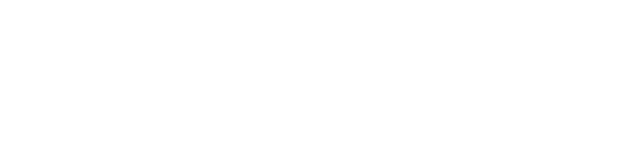
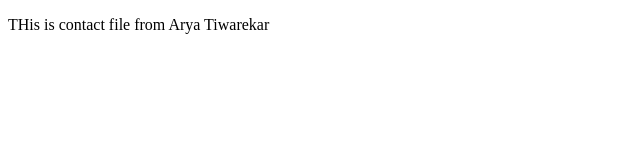
Before and after one commit to amrutgawade-dev/Github-Tutorials, a plain HTML site: page Contact.html in a window 1280 px wide. Shown: the whole page, without its empty margins (0-640 px from the left). Drawn offline with Linux system fonts and the light colour scheme.

Commit message:
contact file changed

```diff
--- a/Contact.html
+++ b/Contact.html
@@ -6,6 +6,6 @@
     <title>Contact</title>
 </head>
 <body>
-
+    <p>THis is contact file from Arya Tiwarekar</p>
 </body>
 </html>
```
